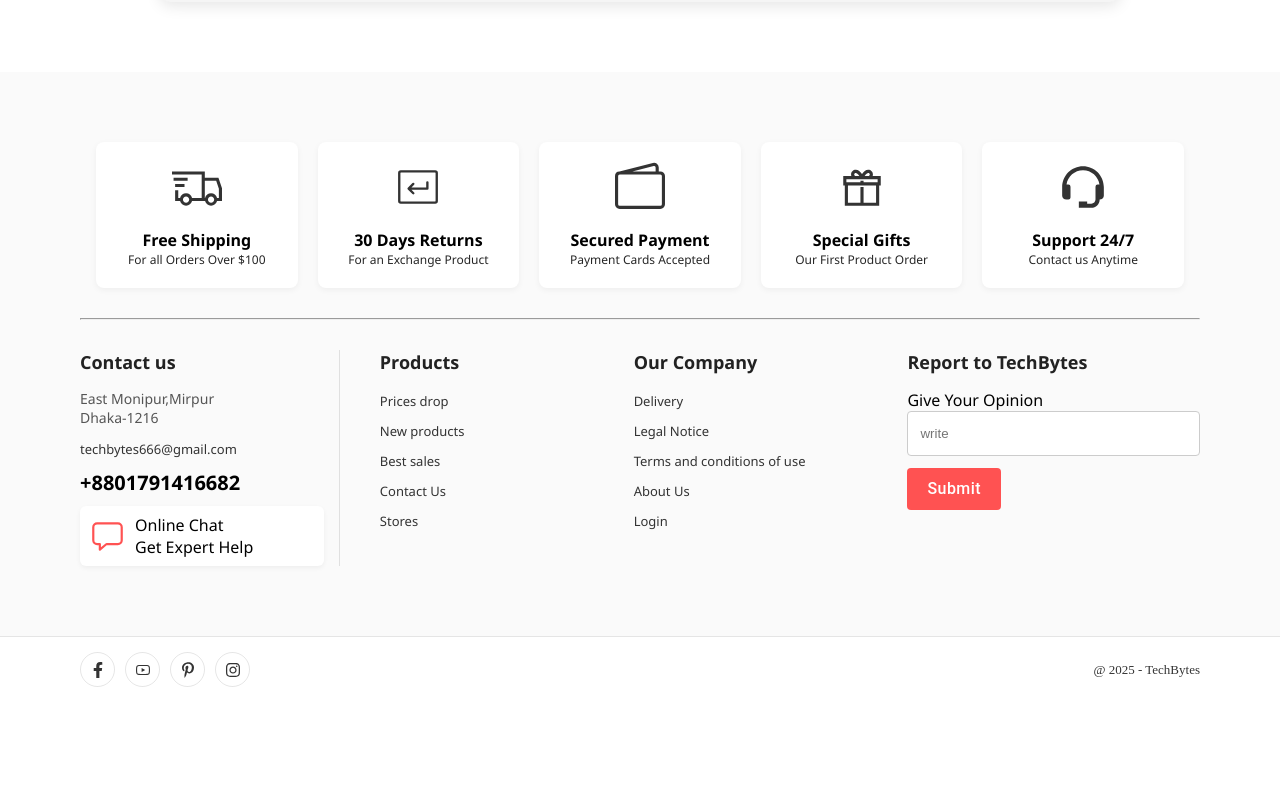
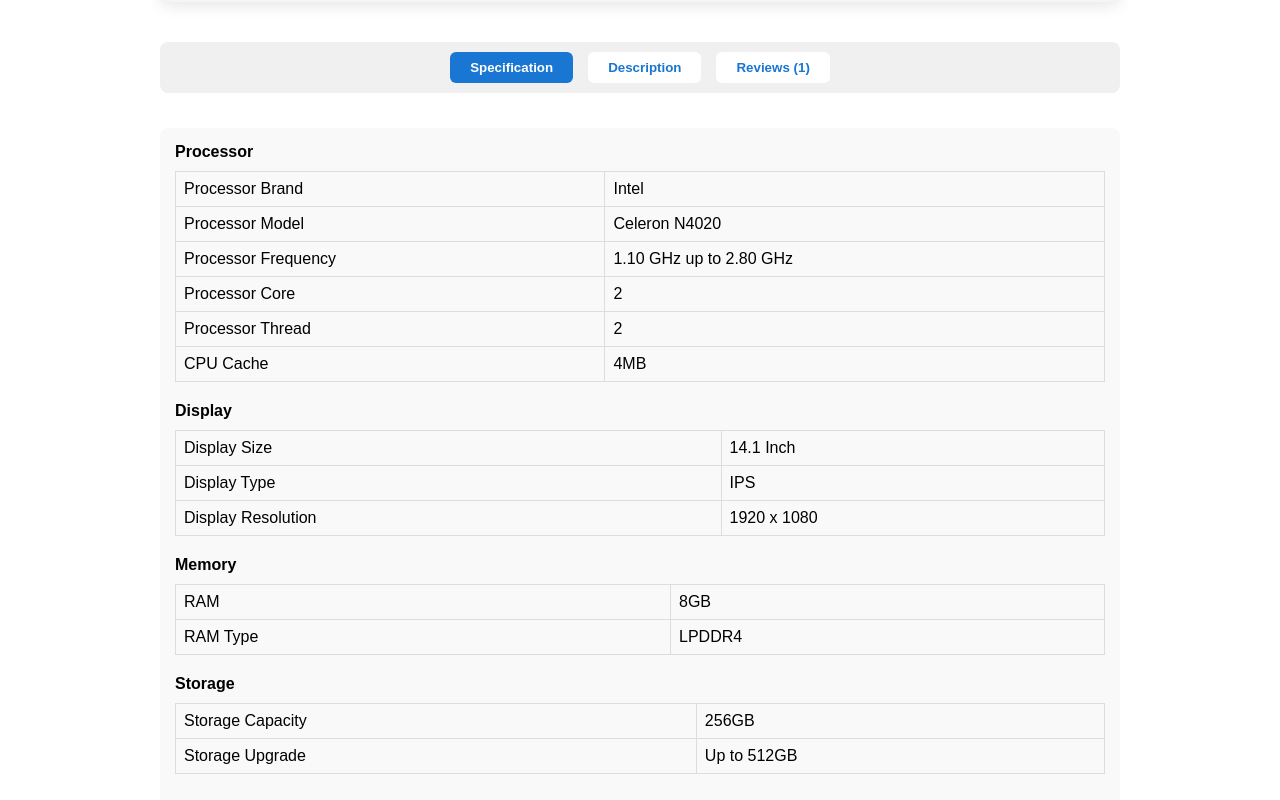
Before and after one commit to danial-hossain/TechBytes, a React (Create React App) app: page /laptop/1 in a window 1280 px wide. Shown: the part 720-1520 px from the top of the page. Before the commit the page ends 1422 px from the top, so only its background shows below. Built offline with nearby package versions, Linux system fonts and the light colour scheme.

Commit message:
added Specification / Description / Reviews tab

```diff
--- a/src/Pages/LaptopDetail/index.js
+++ b/src/Pages/LaptopDetail/index.js
@@ -1,8 +1,7 @@
-import React from "react";
+import React, { useState } from "react";
 import { useParams, useNavigate } from "react-router-dom";
 import "./style.css";
 
-// Full laptop dataset
 const laptops = [
   {
     id: 1,
@@ -20,6 +19,25 @@ const laptops = [
       "256GB SSD",
       "14.1 Inch (1920 x 1080) IPS Anti-Glare Display",
     ],
+    specification: {
+      Processor: {
+        "Processor Brand": "Intel",
+        "Processor Model": "Celeron N4020",
+        "Processor Frequency": "1.10 GHz up to 2.80 GHz",
+        "Processor Core": 2,
+        "Processor Thread": 2,
+        "CPU Cache": "4MB"
+      },
+      Display: {
+        "Display Size": "14.1 Inch",
+        "Display Type": "IPS",
+        "Display Resolution": "1920 x 1080"
+      },
+      Memory: { RAM: "8GB", "RAM Type": "LPDDR4" },
+      Storage: { "Storage Capacity": "256GB", "Storage Upgrade": "Up to 512GB" }
+    },
+    description: "Chuwi HeroBook Pro Intel Celeron N4020 14.1 inch Full HD Laptop with Windows 11. Glare-proof screen, night mode & color setting reduce eye strain.",
+    reviews: [{ rating: 5, comment: "Best FHD laptop in budget." }]
   },
   {
     id: 2,
@@ -37,6 +55,25 @@ const laptops = [
       "14 Inch FHD Display",
       "Intel Iris Xe Graphics",
     ],
+    specification: {
+      Processor: {
+        "Processor Brand": "Intel",
+        "Processor Model": "i5-1135G7",
+        "Processor Frequency": "2.4 GHz up to 4.2 GHz",
+        "Processor Core": 4,
+        "Processor Thread": 8,
+        "CPU Cache": "8MB"
+      },
+      Display: {
+        "Display Size": "14 Inch",
+        "Display Type": "FHD IPS",
+        "Display Resolution": "1920 x 1080"
+      },
+      Memory: { RAM: "8GB", "RAM Type": "DDR4" },
+      Storage: { "Storage Capacity": "512GB SSD", "Storage Upgrade": "Up to 1TB" }
+    },
+    description: "Dell Inspiron 14 with Intel i5, 8GB RAM, 512GB SSD. Perfect for work and study.",
+    reviews: [{ rating: 4, comment: "Good performance but battery life average." }]
   },
   {
     id: 3,
@@ -54,6 +91,25 @@ const laptops = [
       "13.6 Inch Retina Display",
       "Integrated GPU",
     ],
+    specification: {
+      Processor: {
+        "Processor Brand": "Apple",
+        "Processor Model": "M2",
+        "Processor Frequency": "8-Core CPU",
+        "Processor Core": 8,
+        "Processor Thread": 8,
+        "CPU Cache": "N/A"
+      },
+      Display: {
+        "Display Size": "13.6 Inch",
+        "Display Type": "Retina",
+        "Display Resolution": "2560 x 1664"
+      },
+      Memory: { RAM: "8GB Unified", "RAM Type": "Unified Memory" },
+      Storage: { "Storage Capacity": "256GB SSD", "Storage Upgrade": "N/A" }
+    },
+    description: "Apple MacBook Air M2 13.6 inch Retina, lightweight and powerful for professional work.",
+    reviews: [{ rating: 5, comment: "Super fast and silent. Love it!" }]
   },
   {
     id: 4,
@@ -71,50 +127,100 @@ const laptops = [
       "14 Inch FHD Display",
       "Intel Iris Xe Graphics",
     ],
-  },
+    specification: {
+      Processor: {
+        "Processor Brand": "Intel",
+        "Processor Model": "i7-1165G7",
+        "Processor Frequency": "2.8 GHz up to 4.7 GHz",
+        "Processor Core": 4,
+        "Processor Thread": 8,
+        "CPU Cache": "12MB"
+      },
+      Display: {
+        "Display Size": "14 Inch",
+        "Display Type": "FHD IPS",
+        "Display Resolution": "1920 x 1080"
+      },
+      Memory: { RAM: "16GB", "RAM Type": "DDR4" },
+      Storage: { "Storage Capacity": "1TB SSD", "Storage Upgrade": "Up to 2TB" }
+    },
+    description: "Lenovo ThinkPad X1 Carbon with Intel i7, 16GB RAM, 1TB SSD. Premium business laptop.",
+    reviews: [{ rating: 5, comment: "Excellent build quality, perfect for professionals." }]
+  }
 ];
 
 const LaptopDetail = () => {
   const { id } = useParams();
   const navigate = useNavigate();
-  const laptop = laptops.find((l) => l.id === parseInt(id));
+  const [activeTab, setActiveTab] = useState("Specification");
 
+  const laptop = laptops.find(l => l.id === parseInt(id));
   if (!laptop) return <p>Laptop not found</p>;
+
+  const renderTabContent = () => {
+    if(activeTab === "Specification") {
+      return Object.keys(laptop.specification).map(section => (
+        <div key={section} className="spec-section">
+          <h4>{section}</h4>
+          <table>
+            <tbody>
+              {Object.entries(laptop.specification[section]).map(([key, value]) => (
+                <tr key={key}>
+                  <td>{key}</td>
+                  <td>{value}</td>
+                </tr>
+              ))}
+            </tbody>
+          </table>
+        </div>
+      ));
+    } else if(activeTab === "Description") {
+      return <p>{laptop.description}</p>;
+    } else if(activeTab === "Reviews") {
+      return laptop.reviews.map((r, index) => (
+        <div key={index}>
+          <p>Rating: {"⭐".repeat(r.rating)}</p>
+          <p>{r.comment}</p>
+        </div>
+      ));
+    }
+  };
 
   return (
     <div className="laptop-detail-container">
-      <button className="back-btn" onClick={() => navigate(-1)}>
-        ← Back
-      </button>
+      <button className="back-btn" onClick={() => navigate(-1)}>← Back</button>
 
       <div className="laptop-detail-card">
         <div className="laptop-image">
           <img src={laptop.img} alt={laptop.name} />
         </div>
-
         <div className="laptop-info">
           <h2>{laptop.name}</h2>
-
           <div className="price-row">
             <span className="price">{laptop.price.toLocaleString()}৳</span>
             <span className="old-price">{laptop.oldPrice.toLocaleString()}৳</span>
           </div>
-
           <p><strong>Status:</strong> {laptop.status}</p>
           <p><strong>Product Code:</strong> {laptop.code}</p>
           <p><strong>Brand:</strong> {laptop.brand}</p>
-
           <h3>Key Features:</h3>
           <ul>
-            {laptop.features.map((feature, index) => (
-              <li key={index}>{feature}</li>
-            ))}
+            {laptop.features.map((f, i) => <li key={i}>{f}</li>)}
           </ul>
-
           <button className="buy-btn" disabled={laptop.status === "Out of Stock"}>
             {laptop.status === "Out of Stock" ? "Unavailable" : "Buy Now"}
           </button>
         </div>
+      </div>
+
+      {/* Tabs */}
+      <div className="tabs-header">
+        <button className={activeTab==="Specification"?"active":""} onClick={()=>setActiveTab("Specification")}>Specification</button>
+        <button className={activeTab==="Description"?"active":""} onClick={()=>setActiveTab("Description")}>Description</button>
+        <button className={activeTab==="Reviews"?"active":""} onClick={()=>setActiveTab("Reviews")}>Reviews ({laptop.reviews.length})</button>
+      </div>
+      <div className="tabs-content">
+        {renderTabContent()}
       </div>
     </div>
   );
--- a/src/Pages/LaptopDetail/style.css
+++ b/src/Pages/LaptopDetail/style.css
@@ -12,15 +12,15 @@
 /* Back Button */
 .back-btn {
   display: inline-block;
-  align-self: flex-start;   /* container এর left side এ */
+  align-self: flex-start;
   margin-bottom: 20px;
-  padding: 5px 10px;        /* আগের ছোট সাইজ */
+  padding: 5px 10px;
   background: #1976d2;
   color: white;
   border: none;
   border-radius: 6px;
   cursor: pointer;
-  font-size: 13px;          /* আগের ছোট font */
+  font-size: 13px;
   transition: all 0.3s ease;
 }
 .back-btn:hover {
@@ -29,7 +29,6 @@
 
 /* Laptop Card */
 .laptop-detail-card {
-  flex: 2.5;
   display: flex;
   flex-direction: row;
   background: #f5f5f5;
@@ -48,7 +47,7 @@
 }
 .laptop-detail-card .laptop-image img {
   max-width: 100%;
-  height: 400px; /* ছবি বড় করা হলো */
+  height: 400px; /* picture size */
   border-radius: 10px;
   object-fit: contain;
 }
@@ -112,6 +111,56 @@
   background: #0d47a1;
 }
 
+/* Tabs Container */
+.tabs-header {
+  display: flex;
+  justify-content: center;   /* center tabs inside box */
+  gap: 15px;                 /* space between tabs */
+  margin-top: 20px;
+  background: #f0f0f0;       /* neutral box */
+  padding: 10px;             /* box padding */
+  border-radius: 8px;
+}
+
+/* Tab Buttons */
+.tabs-header button {
+  padding: 8px 20px;
+  cursor: pointer;
+  border: none;
+  border-radius: 6px;
+  background: white;          /* default button color */
+  color: #1976d2;
+  font-weight: bold;
+  transition: all 0.3s ease;
+}
+
+.tabs-header button.active {
+  background: #1976d2;       /* active tab color */
+  color: white;
+}
+
+/* Tabs Content */
+.tabs-content {
+  margin-top: 15px;
+  background: #f9f9f9;
+  padding: 15px;
+  border-radius: 8px;
+}
+.spec-section {
+  margin-bottom: 20px;
+}
+.spec-section h4 {
+  margin-bottom: 10px;
+}
+.spec-section table {
+  width: 100%;
+  border-collapse: collapse;
+}
+.spec-section td {
+  border: 1px solid #ddd;
+  padding: 8px;
+}
+
 /* Responsive */
 @media (max-width: 900px) {
   .laptop-detail-card {
@@ -125,4 +174,8 @@
     flex-direction: column;
     align-items: flex-start;
   }
+  .tabs-header {
+    flex-direction: column;
+    gap: 5px;
+  }
 }
```
